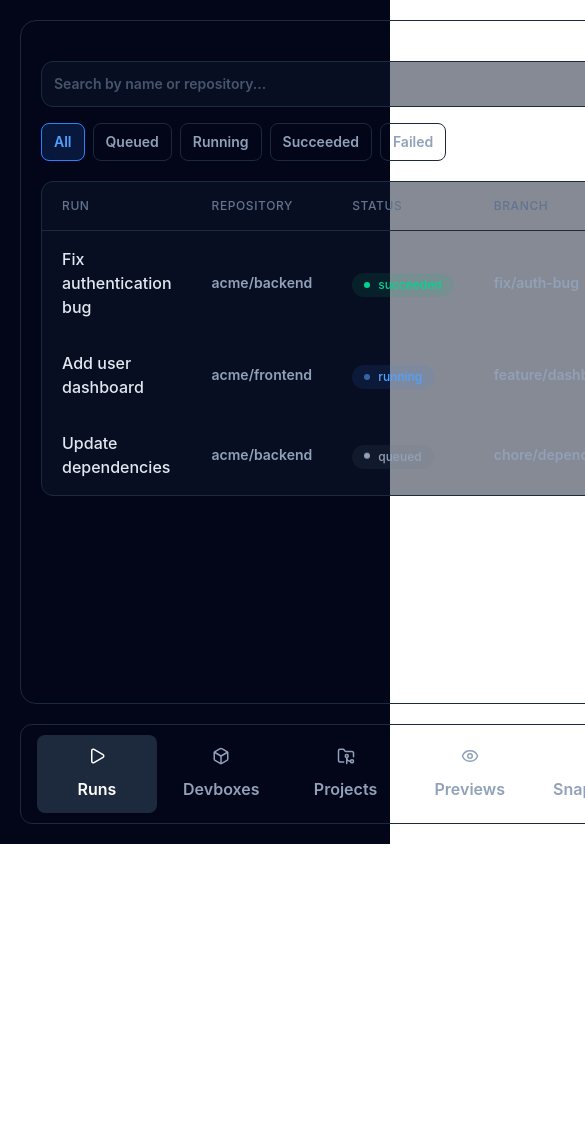
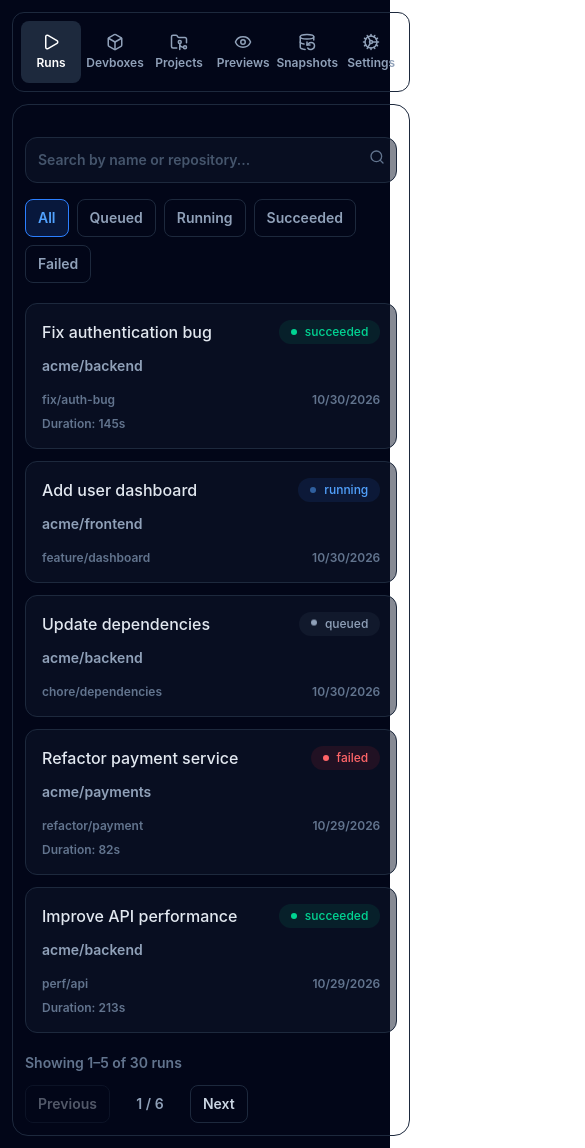
Before and after one commit to fndya/runforge-test, a React (Vite) app: page / in a window 390 px wide. Shown: the top 1148 px of the page, 585 px wide, since content can reach past the window. Before the commit the page ends 844 px from the top, so only its background shows below. Built offline with nearby package versions, Linux system fonts and the light colour scheme.

Commit message:
implement pagination + fix styles

```diff
--- a/src/App.tsx
+++ b/src/App.tsx
@@ -7,15 +7,19 @@ import { getRuns } from './services/runsService';
 import { RunDetailsModal } from './components/runs/RunDetailsModal';
 import { LoaderCircle, Search } from 'lucide-react';
 
+type StatusFilter = 'all' | RunStatus;
+
+
 function App() {
   const [runs, setRuns] = useState<Run[]>([]);
   const [selectedRun, setSelectedRun] = useState<Run | null>(null);
   const [searchQuery, setSearchQuery] = useState('');
   const [statusFilter, setStatusFilter] = useState<StatusFilter>('all');
+  const [currentPage, setCurrentPage] = useState(1);
   const [loading, setLoading] = useState(true);
   const [error, setError] = useState(false);
   const [retryCount, setRetryCount] = useState(0);
-  type StatusFilter = 'all' | RunStatus;
+  const PAGE_SIZE = 5;
 
   const statusFilters: { label: string; value: StatusFilter }[] = [
     { label: 'All', value: 'all' },
@@ -24,6 +28,7 @@ function App() {
     { label: 'Succeeded', value: 'succeeded' },
     { label: 'Failed', value: 'failed' },
   ];
+
 
   const filteredRuns = runs.filter((run) => {
     const query = searchQuery.trim().toLowerCase();
@@ -37,6 +42,14 @@ function App() {
 
     return matchesSearch && matchesStatus;
   });
+
+  const totalPages = Math.ceil(filteredRuns.length / PAGE_SIZE);
+
+  const paginatedRuns = filteredRuns.slice(
+    (currentPage - 1) * PAGE_SIZE,
+    currentPage * PAGE_SIZE
+  );
+
   useEffect(() => {
     getRuns()
       .then((data) => {
@@ -55,15 +68,18 @@ function App() {
   }
   return (
     <>
-      <main className='bg-slate-950 grid grid-rows-[1fr_100px] gap-5 text-white font-semibold min-h-screen mx-auto p-5 lg:grid-cols-[360px_minmax(0,1fr)] lg:grid-rows-1'>
+      <main className="grid min-h-screen grid-rows-[1fr_auto] gap-3 bg-slate-950 p-3 font-semibold text-white sm:gap-5 sm:p-5 lg:grid-cols-[260px_minmax(0,1fr)] lg:grid-rows-1 w-full min-w-0">
         <NavPanel/>
-        <section className='border border-slate-800 rounded-2xl p-5'>
+        <section className="min-w-0 w-full rounded-2xl border border-slate-800 p-3 sm:p-5">
           <div className="my-5 flex flex-col gap-4">
             <div className="relative w-full">
               <input
                 type="search"
                 value={searchQuery}
-                onChange={(event) => setSearchQuery(event.target.value)}
+                onChange={(event) => {
+                  setSearchQuery(event.target.value);
+                  setCurrentPage(1);
+                }}
                 placeholder="Search by name or repository..."
                 className="w-full rounded-xl border border-slate-800 bg-slate-900/50 p-3 pr-10 text-sm outline-none transition placeholder:text-slate-600 focus:border-blue-400"
               />
@@ -115,10 +131,41 @@ function App() {
               </button>
             </div>
           ) : (
-            <RunTable
-              runs={filteredRuns}
+            <div>
+              <RunTable
+              runs={paginatedRuns}
               onSelectRun={setSelectedRun}
             />
+            <div className="mt-5 flex flex-col gap-3 sm:flex-row sm:items-center sm:justify-between">
+                <p className="text-sm text-slate-500">
+                  Showing {(currentPage - 1) * PAGE_SIZE + 1}–
+                  {Math.min(currentPage * PAGE_SIZE, filteredRuns.length)} of{' '}
+                  {filteredRuns.length} runs
+                </p>
+
+                <div className="flex items-center gap-2">
+                  <button
+                    disabled={currentPage === 1}
+                    onClick={() => setCurrentPage((page) => page - 1)}
+                    className="rounded-lg border border-slate-800 px-3 py-2 text-sm text-slate-300 transition hover:bg-slate-800 disabled:cursor-not-allowed disabled:opacity-40"
+                  >
+                    Previous
+                  </button>
+
+                  <span className="min-w-16 text-center text-sm text-slate-400">
+                    {currentPage} / {totalPages}
+                  </span>
+
+                  <button
+                    disabled={currentPage === totalPages}
+                    onClick={() => setCurrentPage((page) => page + 1)}
+                    className="rounded-lg border border-slate-800 px-3 py-2 text-sm text-slate-300 transition hover:bg-slate-800 disabled:cursor-not-allowed disabled:opacity-40"
+                  >
+                    Next
+                  </button>
+                </div>
+              </div>
+            </div>
           )}
         </section>
       </main>
--- a/src/components/layout/NavPanel.tsx
+++ b/src/components/layout/NavPanel.tsx
@@ -16,21 +16,19 @@ const navItems: NavItem[] = [
   { title: "Snapshots", icon: DatabaseBackup },
 ];
 function NavPanel() {
-
-
   return (
-        <nav className="flex row-start-2 items-center rounded-xl border border-slate-800 p-4 lg:flex-col lg:row-start-1">
-          <h1 className="px-3 hidden text-xl font-bold tracking-wider lg:block lg:mb-8">
+    <nav className="flex items-center rounded-xl border border-slate-800 p-2 lg:h-full lg:flex-col lg:items-stretch lg:p-4">
+      <h1 className="mb-8 hidden px-3 text-xl font-bold tracking-wider lg:block">
         RUNFORGE
       </h1>
 
-          <span className="mb-3 px-3 hidden text-xs font-semibold text-slate-500 lg:block">
+      <span className="mb-3 hidden px-3 text-xs font-semibold text-slate-500 lg:block">
         WORKSPACE
       </span>
 
-          <ul className="flex justify-between w-full lg:flex-col gap-1">
+      <ul className="flex w-full items-center gap-1 lg:flex-col lg:items-stretch">
         {navItems.map((item) => (
-               <li className="w-30 lg:w-full" key={item.title}>
+          <li className="min-w-0 flex-1 lg:w-full lg:flex-none" key={item.title}>
             <MenuItem
               title={item.title}
               icon={item.icon}
@@ -39,13 +37,10 @@ function NavPanel() {
           </li>
         ))}
 
-            <li>
-              <div className="w-30 mt-auto lg:pt-6 lg:w-full">
-                <MenuItem title='Settings' icon={Cog} iconAnimation={true}/>
-              </div>
+        <li className="min-w-0 flex-1 lg:mt-auto lg:w-full lg:flex-none">
+          <MenuItem title="Settings" icon={Cog} iconAnimation />
         </li>
       </ul>
-
     </nav>
   );
 }
--- a/src/components/runs/RunDetailsModal.tsx
+++ b/src/components/runs/RunDetailsModal.tsx
@@ -10,15 +10,15 @@ interface RunDetailsModalProps {
 export function RunDetailsModal({run, onClose}: RunDetailsModalProps) {
   return (
     <div
-      className="fixed inset-0 z-50 flex items-center justify-center bg-black/40 backdrop-blur-sm p-4 animate-fade-in duration-600"
+      className="fixed inset-0 z-50 flex items-center justify-center bg-black/40 p-3 backdrop-blur-sm sm:p-4 animate-fade-in"
       onClick={onClose}
     >
       <div
-        className="w-full max-w-2xl rounded-2xl border border-slate-800 bg-slate-900 p-6 text-white"
+        className="max-h-[90dvh] w-full max-w-2xl overflow-y-auto rounded-2xl border border-slate-800 bg-slate-900 p-4 text-white sm:p-6"
         onClick={(e) => e.stopPropagation()}
       >
         <div className="flex items-center justify-between">
-          <h2 className="text-xl font-bold">{run.name}</h2>
+          <h2 className="wrap-break-word text-xl font-bold">{run.name}</h2>
 
           <button onClick={onClose}><X className="hover:animate-pulse"/></button>
         </div>
--- a/src/components/runs/RunTable.tsx
+++ b/src/components/runs/RunTable.tsx
@@ -1,27 +1,68 @@
 import type { Run } from "../../types/run";
 import RunTableHeader from "./RunTableHeader";
 import RunTableRow from "./RunTableRow";
-
+import { RunStatus } from "./RunStatus";
 
 interface RunTableProps {
   runs: Run[];
   onSelectRun: (run: Run) => void;
 }
 
-function RunTable({runs, onSelectRun}: RunTableProps) {
+function RunTable({ runs, onSelectRun }: RunTableProps) {
+  return (
+    <>
+      {/* Mobile cards */}
+      <div className="flex flex-col gap-3 md:hidden">
+        {runs.map((run) => (
+          <button
+            key={run.id}
+            onClick={() => onSelectRun(run)}
+            className="w-full min-w-0 rounded-xl border border-slate-800 bg-slate-900/50 p-4 text-left transition hover:border-slate-600 hover:bg-slate-800/70"
+          >
+            <div className="flex items-start justify-between gap-3">
+              <p className="min-w-0 wrap-break-word font-medium text-slate-200">
+                {run.name}
+              </p>
+              <RunStatus status={run.status} />
+            </div>
 
+            <p className="mt-3 break-all text-sm text-slate-400">
+              {run.repository}
+            </p>
 
-    return (
-        <div className="overflow-hidden rounded-xl border border-slate-800 bg-slate-900/50">
-            <table className="w-full text-left">
-                <RunTableHeader/>
+            <div className="mt-4 flex flex-wrap justify-between gap-2 text-xs text-slate-500">
+              <span className="break-all">{run.branch}</span>
+              <span>
+                {new Date(run.createdAt).toLocaleDateString()}
+              </span>
+            </div>
+
+            {run.duration !== undefined && (
+              <p className="mt-2 text-xs text-slate-500">
+                Duration: {run.duration}s
+              </p>
+            )}
+          </button>
+        ))}
+      </div>
+
+      {/* Desktop and tablet table */}
+      <div className="hidden overflow-x-auto rounded-xl border border-slate-800 bg-slate-900/50 md:block">
+        <table className="w-full min-w-162.5 text-left">
+          <RunTableHeader />
           <tbody>
             {runs.map((run) => (
-                    <RunTableRow key={run.id} run={run} onClick={() => onSelectRun(run)}/>
+              <RunTableRow
+                key={run.id}
+                run={run}
+                onClick={() => onSelectRun(run)}
+              />
             ))}
           </tbody>
         </table>
       </div>
+    </>
   );
 }
+
 export default RunTable;
--- a/src/components/ui/MenuItem.tsx
+++ b/src/components/ui/MenuItem.tsx
@@ -16,9 +16,16 @@ function MenuItem({title, active, icon: Icon, iconAnimation = false,}: MenuItemP
     };
 
     return (
-        <a className={`flex flex-col group items-center gap-3 rounded-lg px-3 py-3 lg:flex-row ${style}`}>
-            <Icon size={18} className={`transition ${iconAnimation ? "group-hover:animate-spin" : ""}`}/>
-            {title}
+        <a
+            className={`flex min-w-0 flex-col items-center gap-1 rounded-lg px-1 py-2 text-xs transition lg:flex-row lg:gap-3 lg:px-3 lg:py-3 lg:text-sm ${style}`}
+        >
+            <Icon
+            size={18}
+            className={`shrink-0 transition ${
+                iconAnimation ? "group-hover:animate-spin" : ""
+            }`}
+            />
+            <span className="truncate">{title}</span>
         </a>
     );
 }
--- a/src/data/mockRuns2.ts
+++ /dev/null
@@ -1,34 +0,0 @@
-
-import type { Run } from "../types/run";
-
-export const mockRuns2: Run[] = [
-  {
-    id: "run-001",
-    name: "Fix authentication bug",
-    repository: "acme/backend",
-    branch: "fix/auth-bug",
-    status: "succeeded",
-    createdAt: "2026-10-30T10:30:00Z",
-    duration: 145,
-    logs: ["Initializing agent...", "Analyzing authentication module...", "Found incorrect token validation", "Applying fix...", "Tests passed", "Run completed successfully"],
-    result: "Authentication bug fixed successfully.",
-  },
-  {
-    id: "run-002",
-    name: "Add user dashboard",
-    repository: "acme/frontend",
-    branch: "feature/dashboard",
-    status: "running",
-    createdAt: "2026-10-30T11:15:00Z",
-    logs: ["Initializing agent...", "Analyzing project structure...", "Creating dashboard components..."],
-  },
-  {
-    id: "run-003",
-    name: "Update dependencies",
-    repository: "acme/backend",
-    branch: "chore/dependencies",
-    status: "queued",
-    createdAt: "2026-10-30T11:40:00Z",
-    logs: ["Waiting for available agent..."],
-  }
-];
--- a/src/services/runsService.ts
+++ b/src/services/runsService.ts
@@ -1,4 +1,4 @@
-import { mockRuns2 } from "../data/mockRuns2";
+import { mockRuns } from "../data/mockRuns";
 import type { Run } from "../types/run";
 
 const DELAY = 800;
@@ -6,7 +6,7 @@ const DELAY = 800;
 export function getRuns(): Promise<Run[]> {
   return new Promise((resolve) => {
     setTimeout(() => {
-      resolve(mockRuns2);
+      resolve(mockRuns);
     }, DELAY);
   });
 }
@@ -14,7 +14,7 @@ export function getRuns(): Promise<Run[]> {
 export function getRunById(id: string): Promise<Run | undefined> {
   return new Promise((resolve) => {
     setTimeout(() => {
-      resolve(mockRuns2.find((run) => run.id === id));
+      resolve(mockRuns.find((run) => run.id === id));
     }, DELAY);
   });
 }
```
Lines whose indentation alone changed are shown as unchanged.
